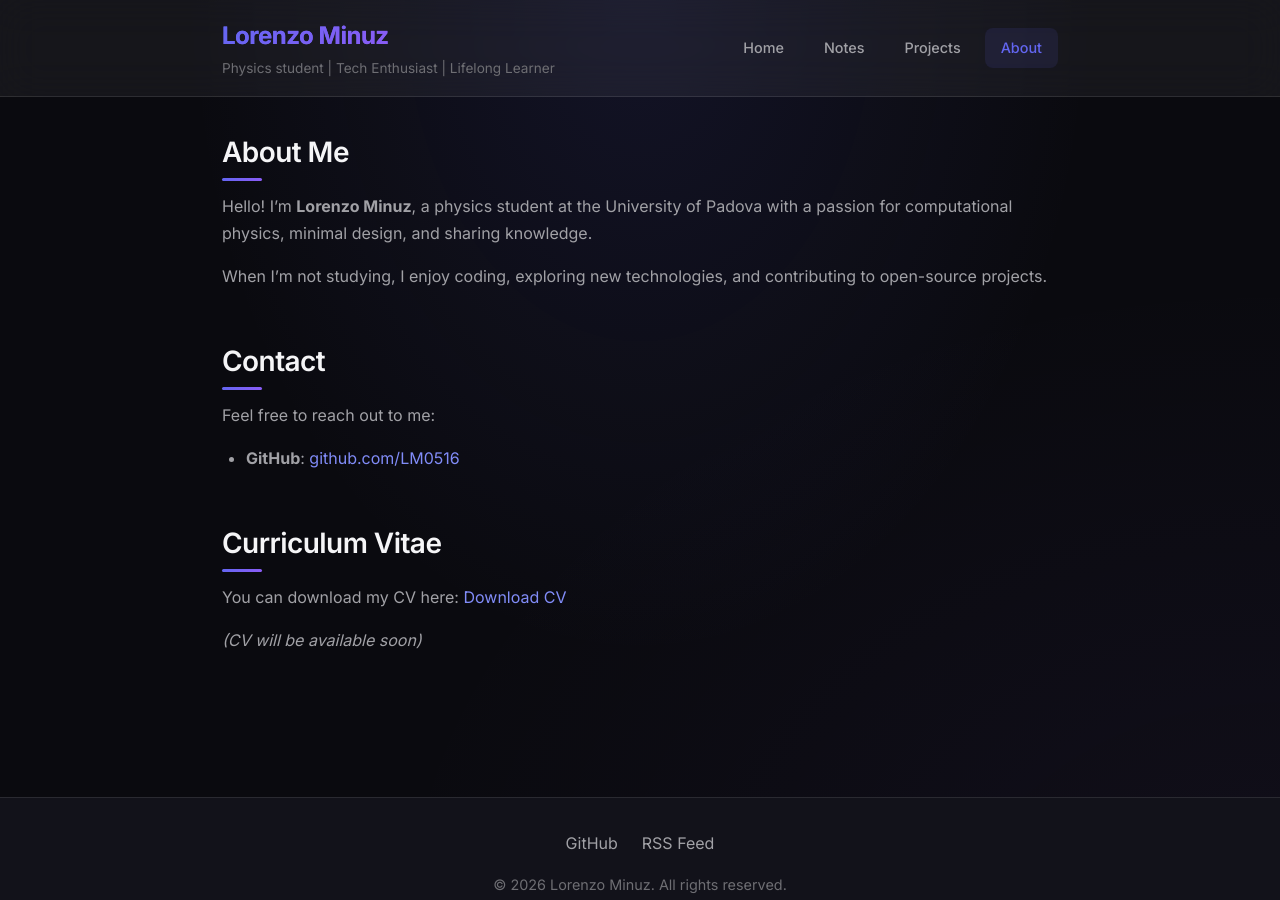
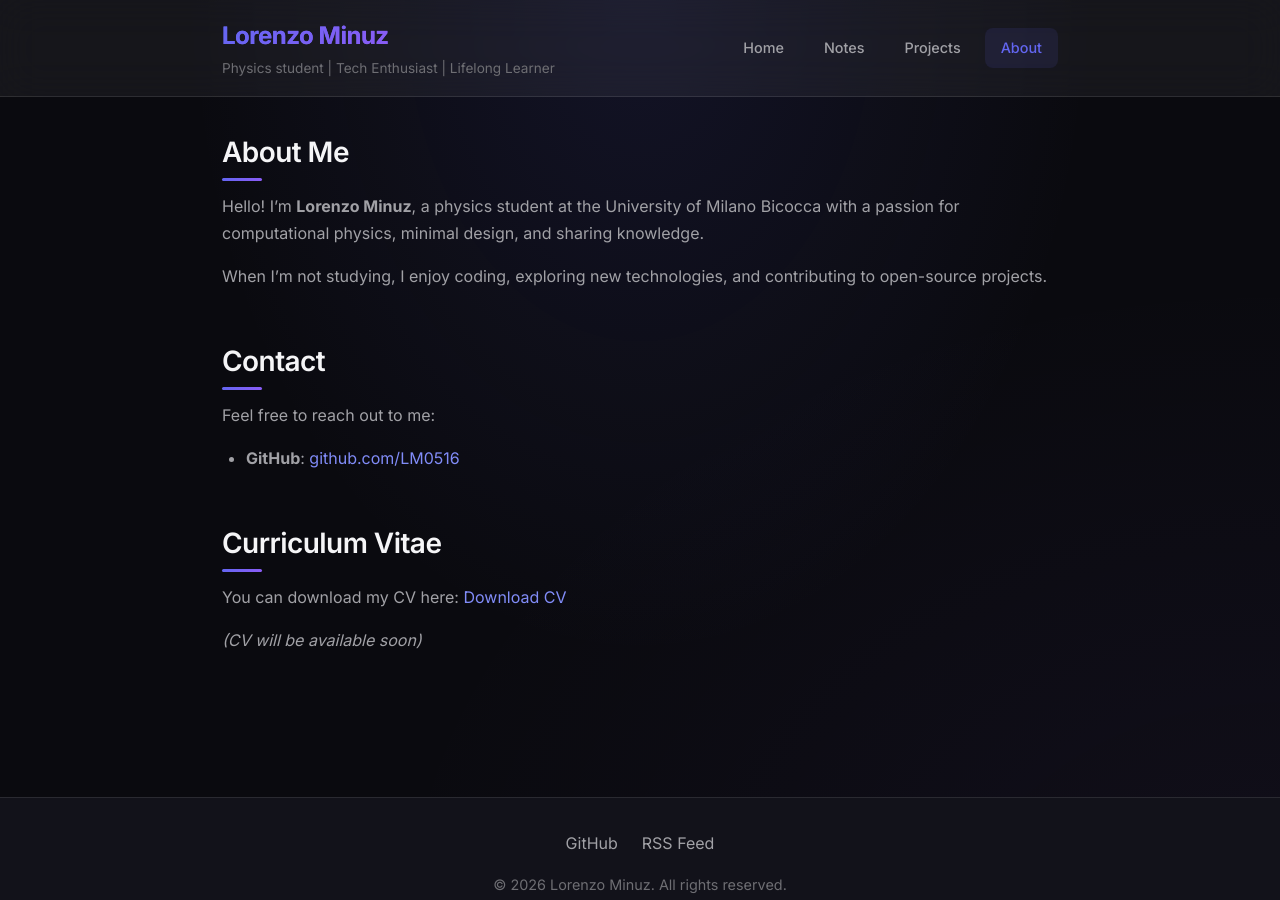
Before and after one commit to LM0516/LM0516.github.io, a Jekyll site: the page built from about.markdown, in a window 1280 px wide and 900 px high. Built offline with Jekyll 4.4.1, drawn with Linux system fonts in a browser that asks for light colours.

Commit message:
bug fixes

```diff
--- a/about.markdown
+++ b/about.markdown
@@ -6,7 +6,7 @@ permalink: /about/
 
 ## About Me
 
-Hello! I'm **Lorenzo Minuz**, a physics student at the University of Padova with a passion for computational physics, minimal design, and sharing knowledge.
+Hello! I'm **Lorenzo Minuz**, a physics student at the University of Milano Bicocca with a passion for computational physics, minimal design, and sharing knowledge.
 
 When I'm not studying, I enjoy coding, exploring new technologies, and contributing to open-source projects.
 
```
